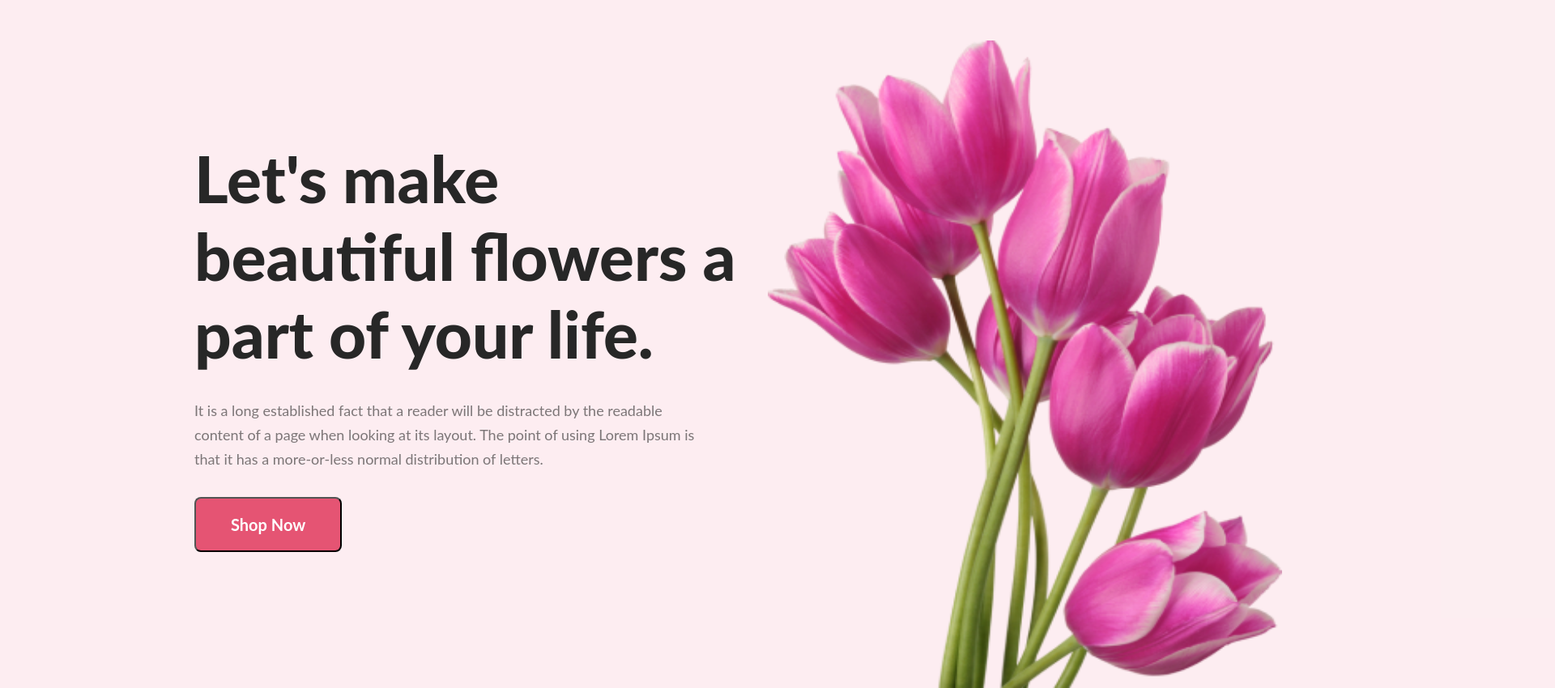
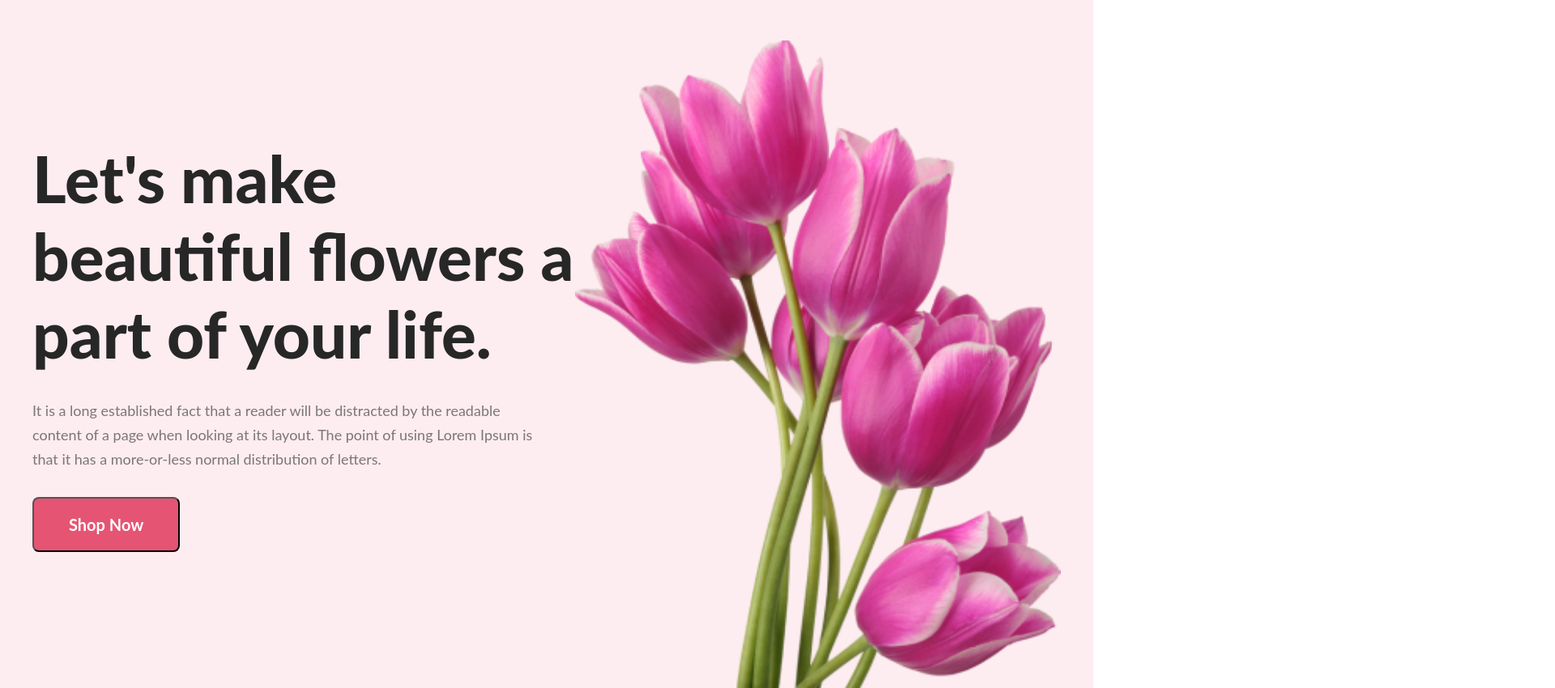
Before and after one commit to bdjahid/flower-shop-assignment-1, a plain HTML site: page index.html in a window 1280 px wide. Shown: the top 850 px of the page at 81% size, 1920 px wide, since content can reach past the window. Drawn offline with Linux system fonts and the light colour scheme.

Commit message:
banner style

```diff
--- a/style.css
+++ b/style.css
@@ -5,15 +5,14 @@
 
 nav {
     background: rgba(229, 84, 115, 0.10);
-    width: 1920px;
+    width: 1350px;
     height: 850px;
 }
 
 .banner-container {
     display: flex;
     align-items: center;
-    margin-right: 240px;
-    margin-left: 240px;
+    padding: 0px 40px;
 }
 
 .banner-section {
@@ -27,7 +26,6 @@ nav {
     font-style: normal;
     font-weight: 800;
     line-height: normal;
-    width: 708px;
 }
 
 .banner-description {
@@ -55,7 +53,7 @@ nav {
 }
 
 .banner-img {
-    width: 635px;
+    width: 600px;
     height: 800px;
     margin-top: 50px;
 }
```
